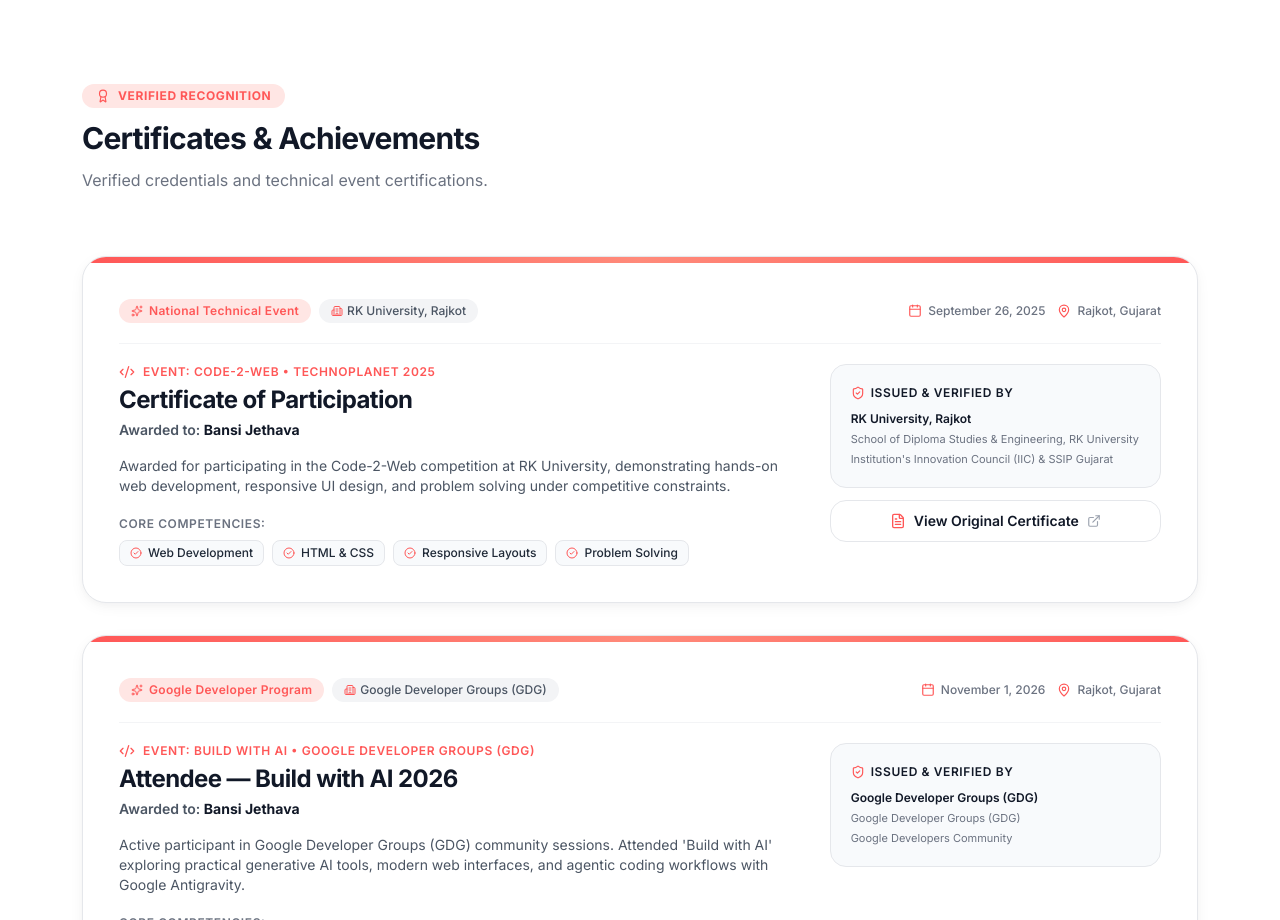
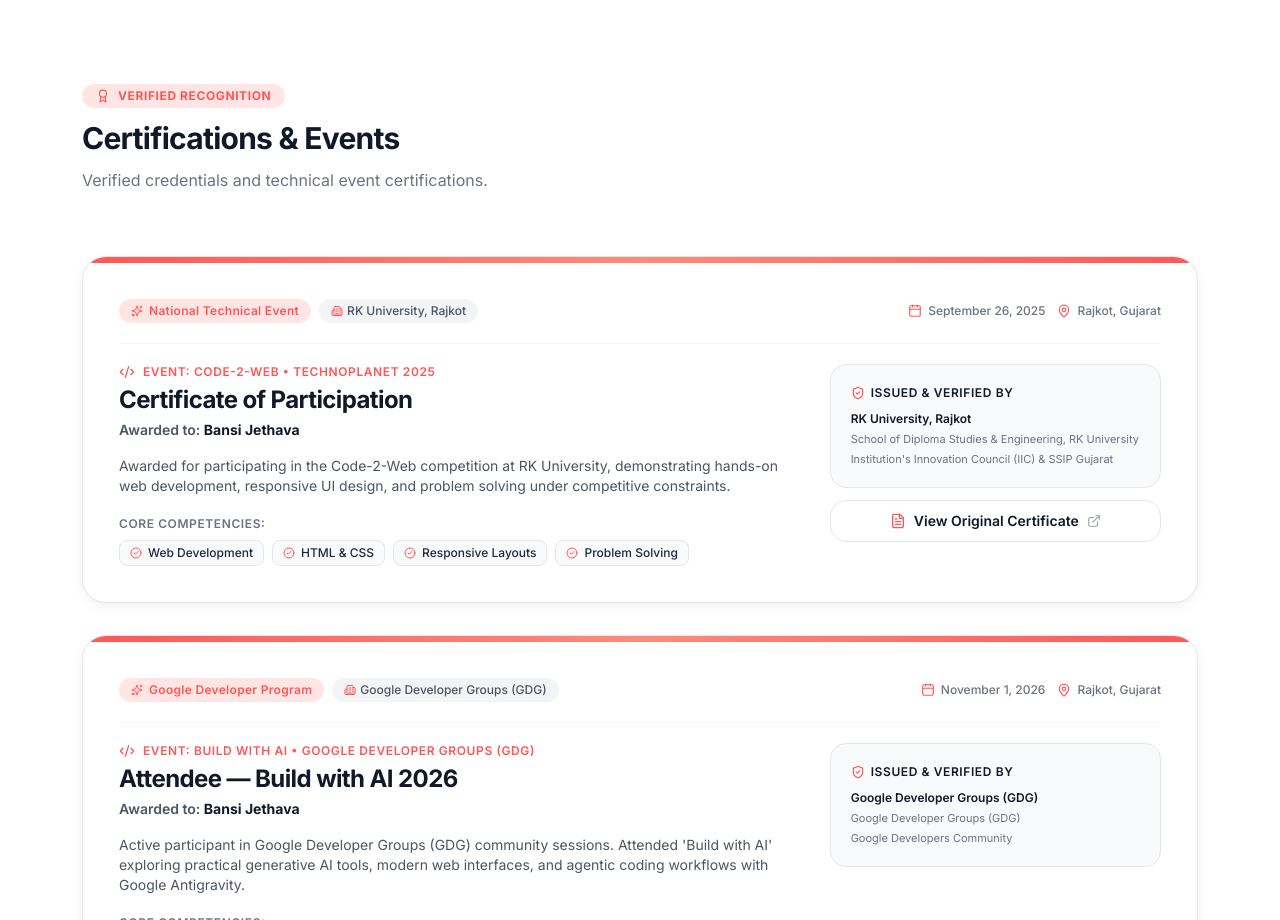
Before and after one commit to bansijethava/portfolio, a Next.js app: page / in a window 1280 px wide. Shown: the part 4400-5320 px from the top of the page. Built offline with nearby package versions, Linux system fonts and the light colour scheme.

Commit message:
chore: rename Certificates & Achievements section to Certifications & Events

```diff
--- a/components/Certificates.tsx
+++ b/components/Certificates.tsx
@@ -41,7 +41,7 @@ export default function Certificates() {
             id="certificates-heading"
             className="text-2xl sm:text-3xl font-bold text-[#111827] dark:text-white tracking-tight"
           >
-            Certificates &amp; Achievements
+            Certifications &amp; Events
           </h2>
           <p className="mt-3 text-sm sm:text-base text-[#6B7280] dark:text-slate-400 leading-relaxed">
             Verified credentials and technical event certifications.
```
